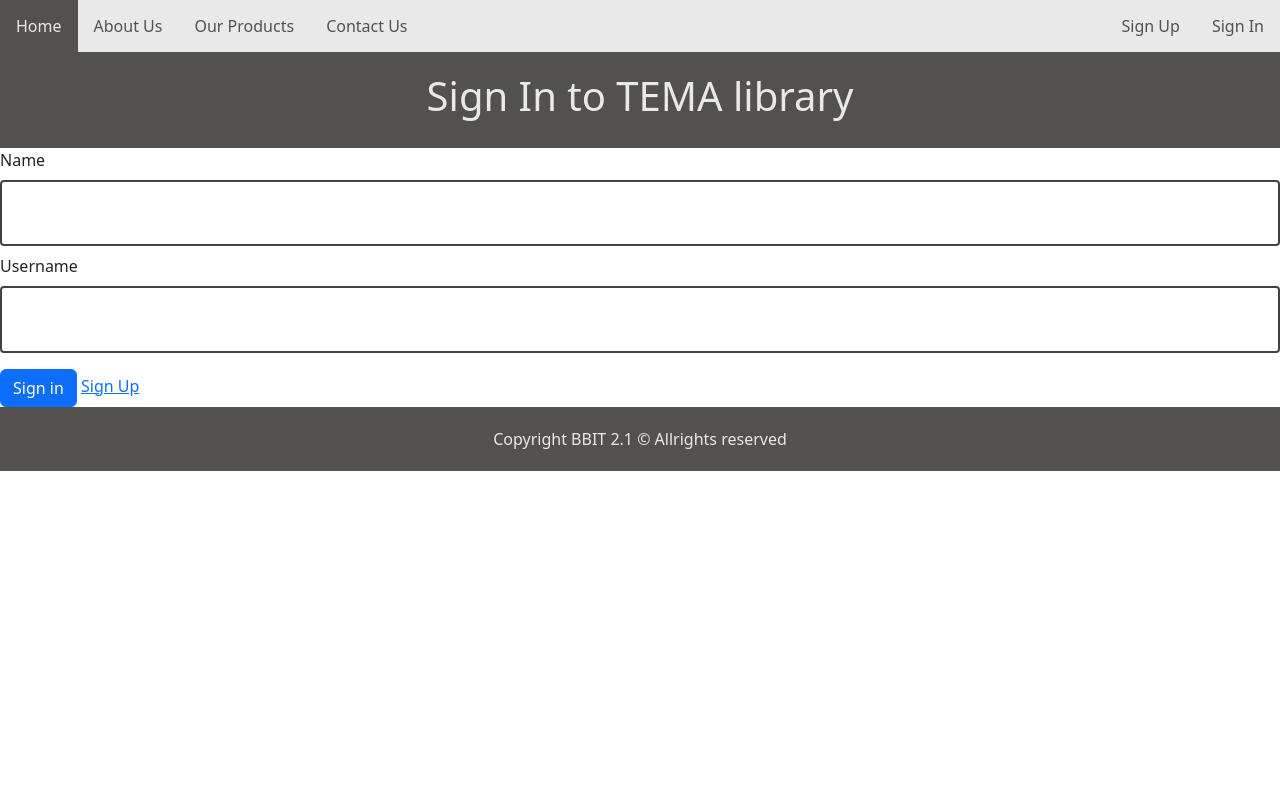
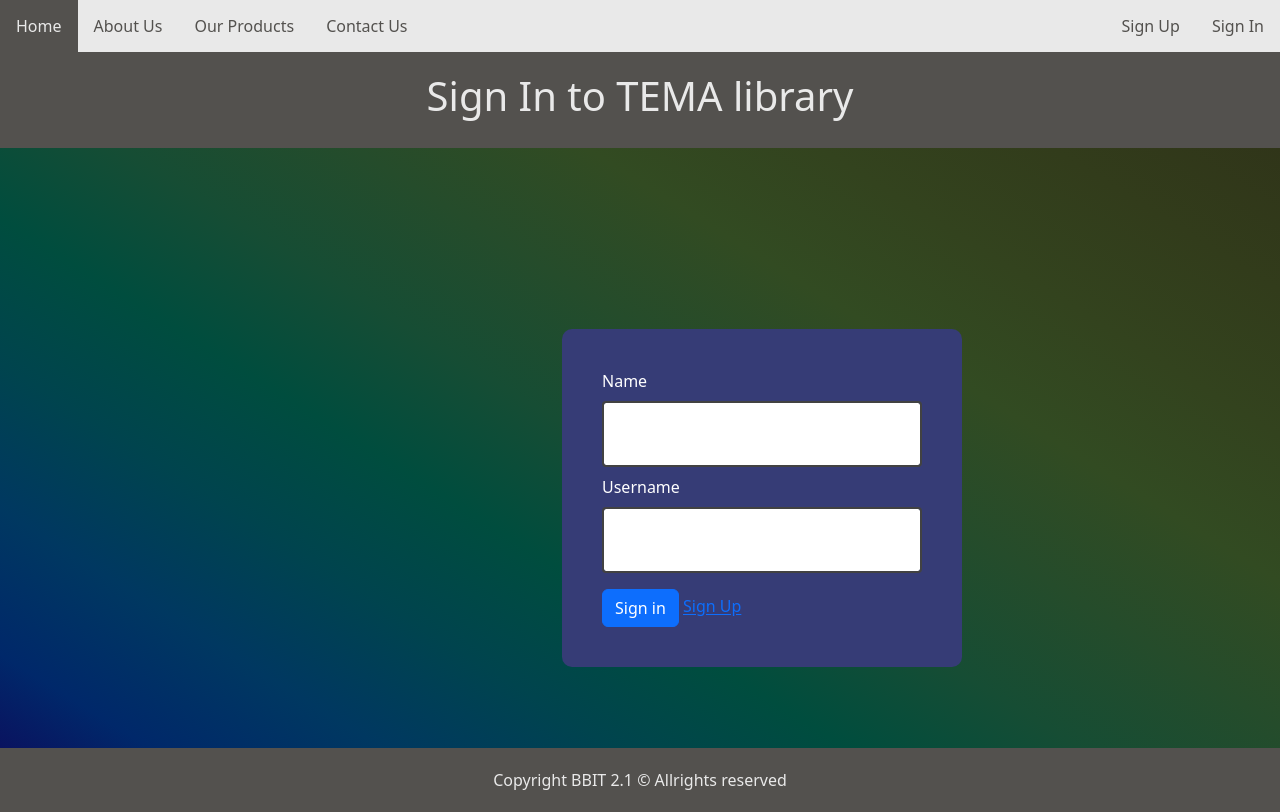
Before and after one commit to CarsonBaraka04/project2, a PHP site: page /signin.php in a window 1280 px wide. Before the commit the page ends 471 px from the top, so only its background shows below. Run offline with PHP 8.4, Linux system fonts and the light colour scheme.

Commit message:
fixed a bug in sign in

```diff
--- a/css/signup.css
+++ b/css/signup.css
@@ -1,4 +1,4 @@
-/*.containerform{
+.containerform{
     display: flex;
     justify-content: center;
     align-items: center;
@@ -18,7 +18,7 @@ body{
 
 }
 .containerform form{
-    background-color: #ffffff;
+    background-color: #363c76;
     padding: 40px;
     border-radius: 10px;
     color: white;
@@ -34,4 +34,4 @@ body{
     border: 2px solid #424242;
     box-sizing: border-box;
     margin: 8px 0;
-}*/
+}
--- a/css/style.css
+++ b/css/style.css
@@ -3,3 +3,4 @@
 @import url('contentStyle.css');
 @import url('formStyle.css');
 @import url('tableStyle.css');
+@import url('signup.css');
--- a/signin.php
+++ b/signin.php
@@ -66,7 +66,7 @@
       }
       else{
         echo "<script>alert('error, tyr again')</script>";
-        header("Location: signup.php");
+        header("Location: index.php");
       }
 
     }catch(msqli_sql_exception $e){
```
